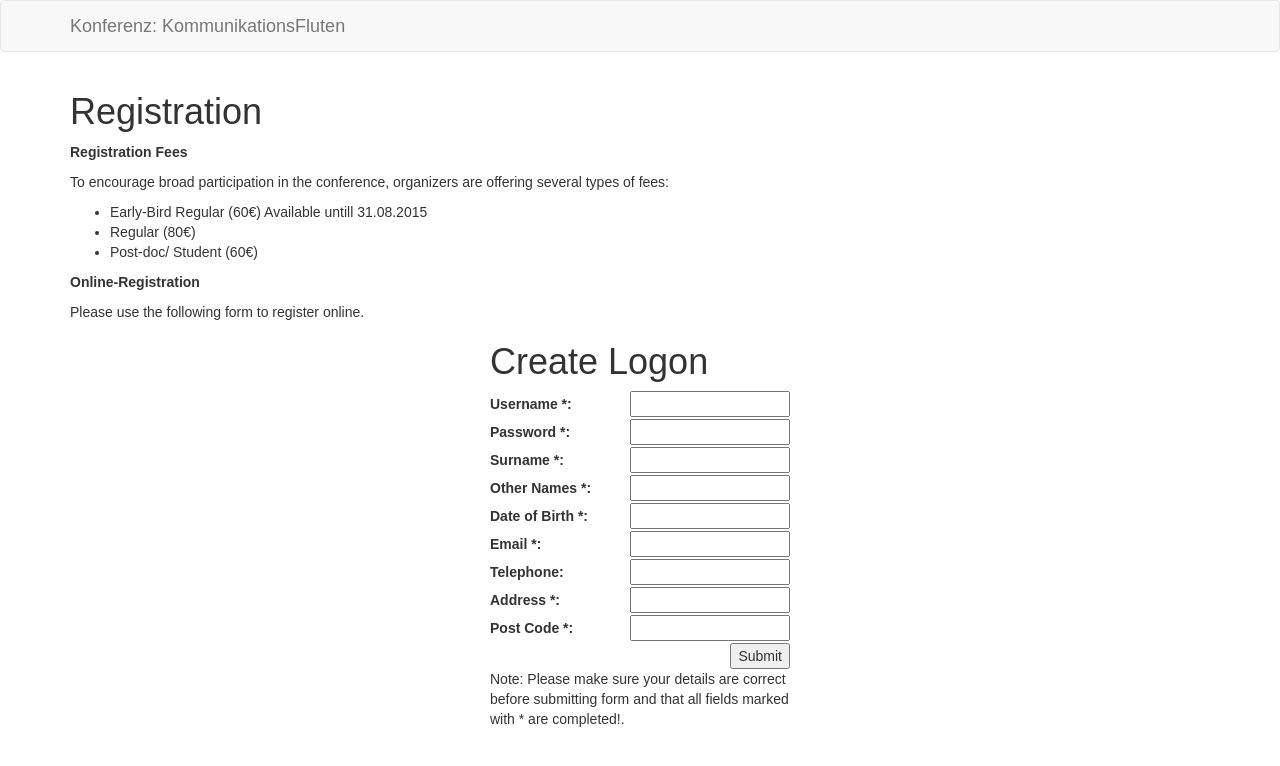
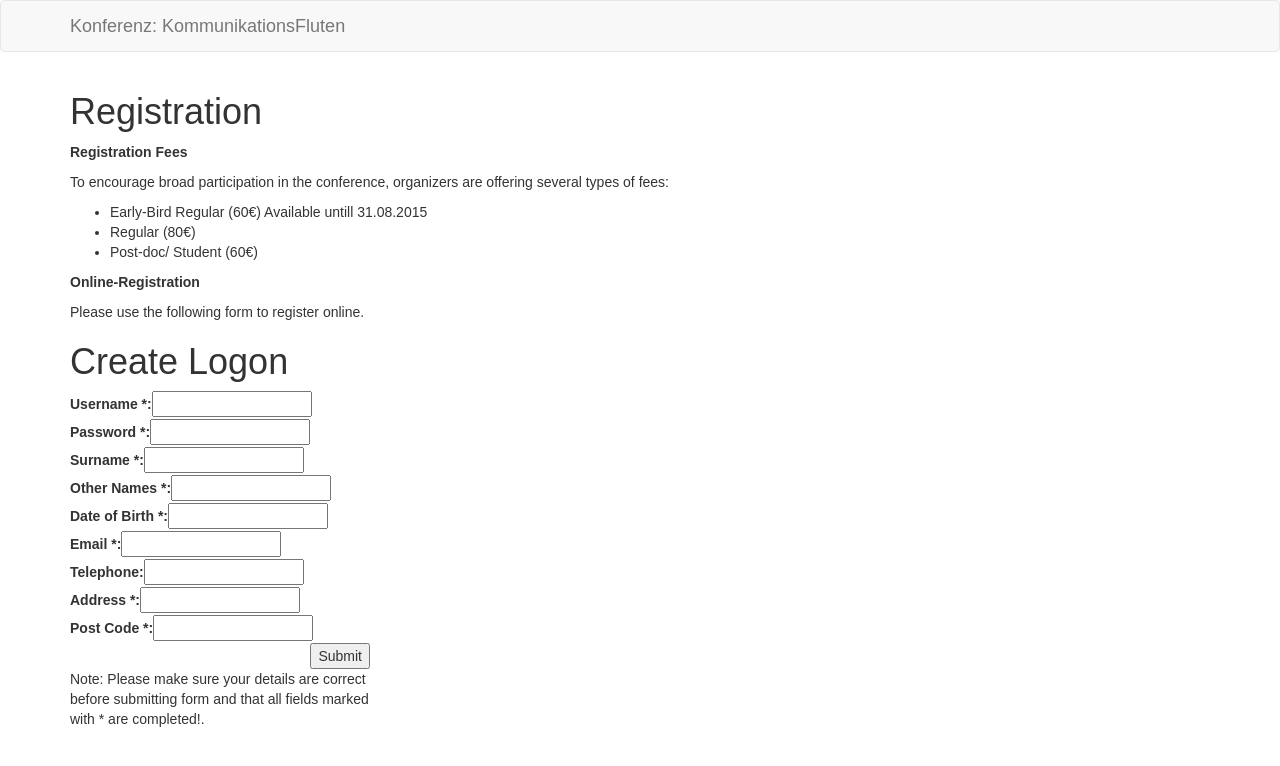
Before and after one commit to susedev/test, a Jekyll site: the page built from registration.html, in a window 1280 px wide. Shown: the top 766 px of the page. Built offline with Jekyll 4.4.1, drawn with Linux system fonts in a browser that asks for light colours.

Commit message:
Edit from JekyllCMS

```diff
--- a/registration.html
+++ b/registration.html
@@ -16,12 +16,8 @@ title: Registration
 <p>Please use the following form to register online.</p>
 <style type="text/css">body {font-family:Arial, Sans-Serif;}
 
-            #container {width:300px; margin:0 auto;}
+            #container {width:300px; margin:0 left;}
 
-            /* Nicely lines up the labels. */
-            form label {display:inline-block; width:140px;}
-
-            /* You could add a class to all the input boxes instead, if you like. That would be safer, and more backwards-compatible */
             form input[type="text"],
             form input[type="password"],
             form input[type="email"] {width:160px;}
```
